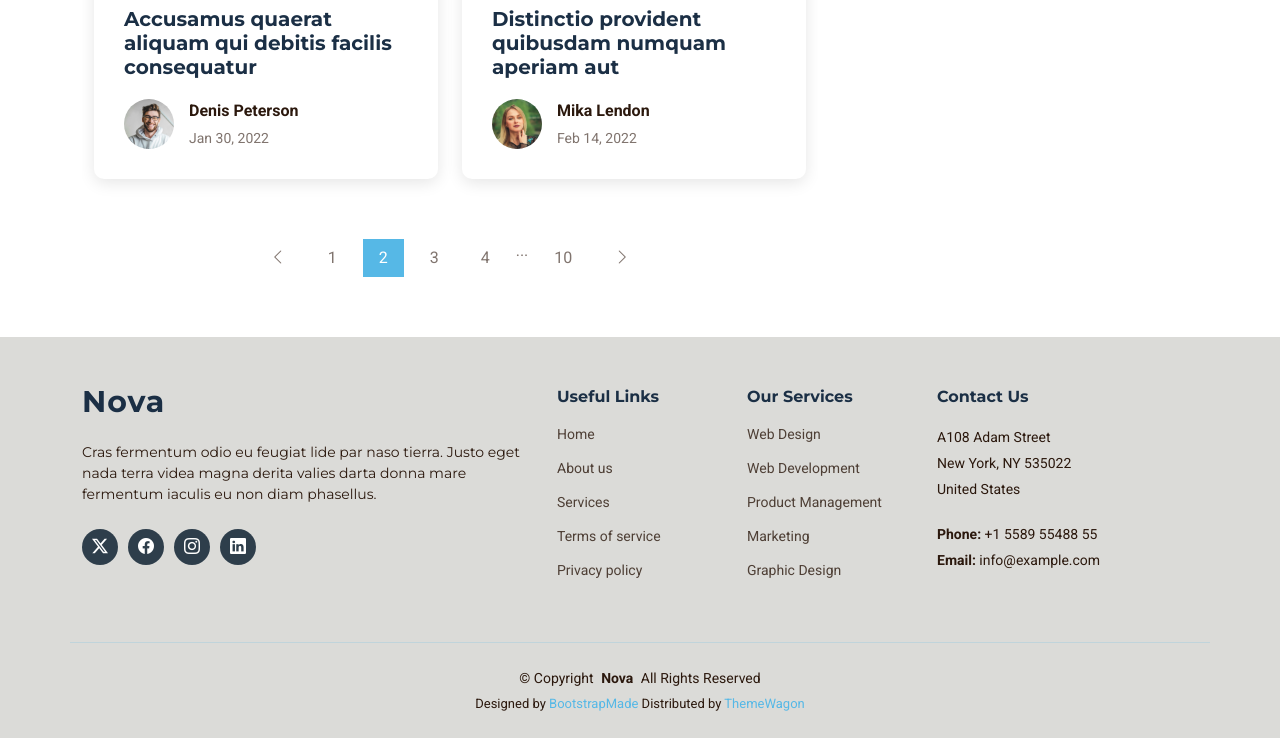
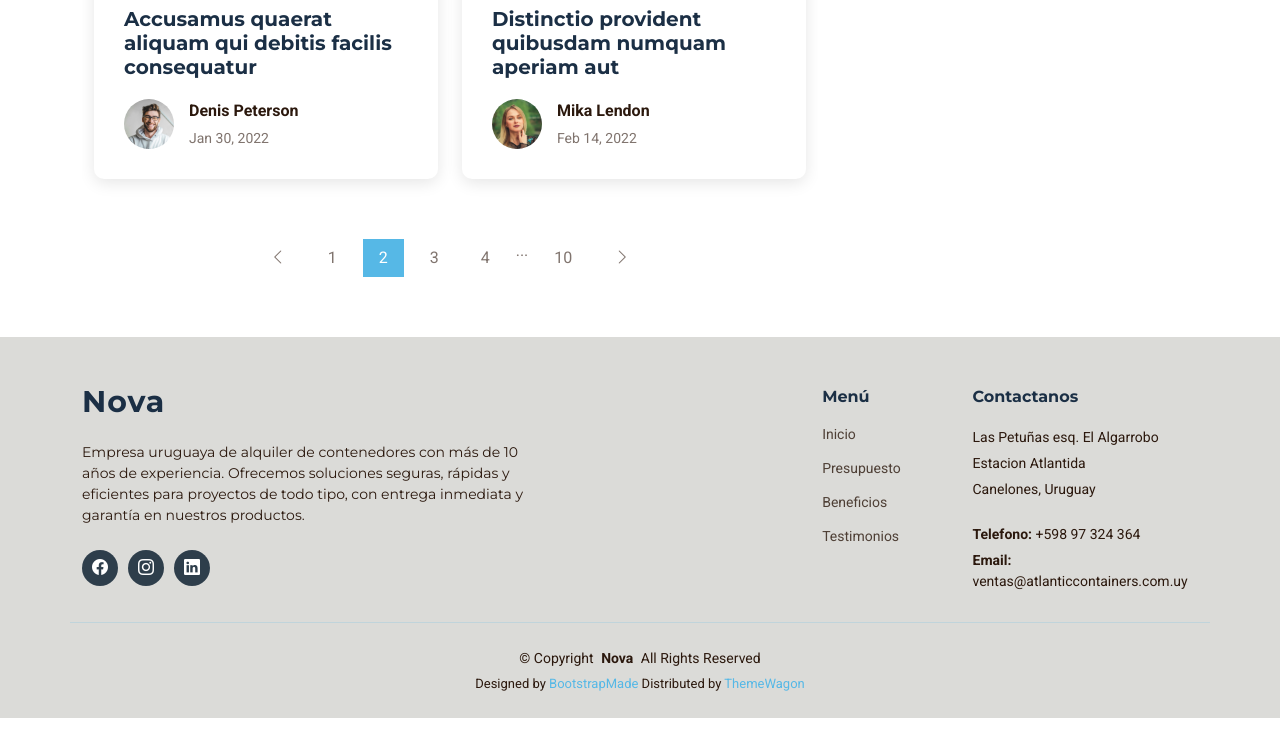
Before and after one commit to BardesioDiego/atlantic-containers-html, a plain HTML site: page blog.html in a window 1280 px wide. Shown: the part 1616-2354 px from the top of the page. Drawn offline with Linux system fonts and the light colour scheme.

Commit message:
commit blog

```diff
--- a/blog.html
+++ b/blog.html
@@ -381,49 +381,39 @@
 
     <div class="footer-top">
       <div class="container">
-        <div class="row gy-4">
+        <div class="row gy-4 align-items-start justify-content-between">
+
           <div class="col-lg-5 col-md-12 footer-about">
             <a href="index.html" class="logo d-flex align-items-center">
               <span class="sitename">Nova</span>
             </a>
-            <p>Cras fermentum odio eu feugiat lide par naso tierra. Justo eget nada terra videa magna derita valies darta donna mare fermentum iaculis eu non diam phasellus.</p>
+            <p>Empresa uruguaya de alquiler de contenedores con más de 10 años de experiencia. Ofrecemos soluciones seguras, rápidas y eficientes para proyectos de todo tipo, con entrega inmediata y garantía en nuestros productos.</p>
             <div class="social-links d-flex mt-4">
-              <a href=""><i class="bi bi-twitter-x"></i></a>
               <a href=""><i class="bi bi-facebook"></i></a>
               <a href=""><i class="bi bi-instagram"></i></a>
               <a href=""><i class="bi bi-linkedin"></i></a>
             </div>
           </div>
 
-          <div class="col-lg-2 col-6 footer-links">
-            <h4>Useful Links</h4>
-            <ul>
-              <li><a href="#">Home</a></li>
-              <li><a href="#">About us</a></li>
-              <li><a href="#">Services</a></li>
-              <li><a href="#">Terms of service</a></li>
-              <li><a href="#">Privacy policy</a></li>
-            </ul>
-          </div>
+          <div class="col-lg-5 d-flex justify-content-end flex-wrap">
+            <div class="col-lg-4 col-6 footer-links">
+              <h4>Menú</h4>
+              <ul>
+                <li><a href="#">Inicio</a></li>
+                <li><a href="#">Presupuesto</a></li>
+                <li><a href="#">Beneficios</a></li>
+                <li><a href="#">Testimonios</a></li>
+              </ul>
+            </div>
 
-          <div class="col-lg-2 col-6 footer-links">
-            <h4>Our Services</h4>
-            <ul>
-              <li><a href="#">Web Design</a></li>
-              <li><a href="#">Web Development</a></li>
-              <li><a href="#">Product Management</a></li>
-              <li><a href="#">Marketing</a></li>
-              <li><a href="#">Graphic Design</a></li>
-            </ul>
-          </div>
-
-          <div class="col-lg-3 col-md-12 footer-contact text-center text-md-start">
-            <h4>Contact Us</h4>
-            <p>A108 Adam Street</p>
-            <p>New York, NY 535022</p>
-            <p>United States</p>
-            <p class="mt-4"><strong>Phone:</strong> <span>+1 5589 55488 55</span></p>
-            <p><strong>Email:</strong> <span>info@example.com</span></p>
+            <div class="col-lg-6 col-12 footer-contact text-center text-md-start">
+              <h4>Contactanos</h4>
+              <p>Las Petuñas esq. El Algarrobo</p>
+              <p>Estacion Atlantida</p>
+              <p>Canelones, Uruguay</p>
+              <p class="mt-4"><strong>Telefono:</strong> <span>+598 97 324 364</span></p>
+              <p><strong>Email:</strong> <span>ventas@atlanticcontainers.com.uy</span></p>
+            </div>
           </div>
 
         </div>
@@ -433,10 +423,6 @@
     <div class="container copyright text-center">
       <p>© <span>Copyright</span> <strong class="px-1 sitename">Nova</strong> <span>All Rights Reserved</span></p>
       <div class="credits">
-        <!-- All the links in the footer should remain intact. -->
-        <!-- You can delete the links only if you've purchased the pro version. -->
-        <!-- Licensing information: https://bootstrapmade.com/license/ -->
-        <!-- Purchase the pro version with working PHP/AJAX contact form: [buy-url] -->
         Designed by <a href="https://bootstrapmade.com/">BootstrapMade</a> Distributed by <a href="https://themewagon.com">ThemeWagon</a>
       </div>
     </div>
```
Also changed, not shown: blog-details.html (+21 -35 lines).
